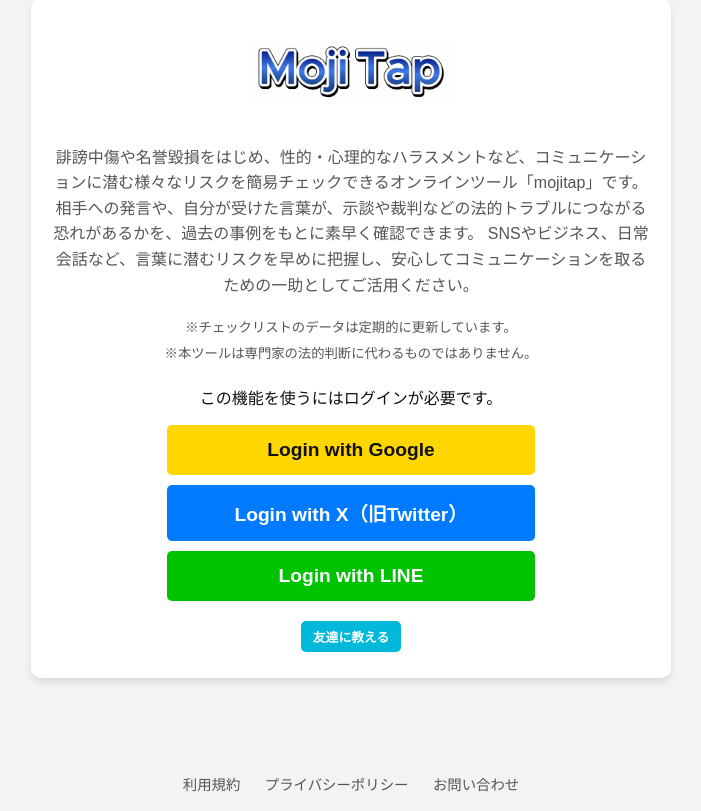
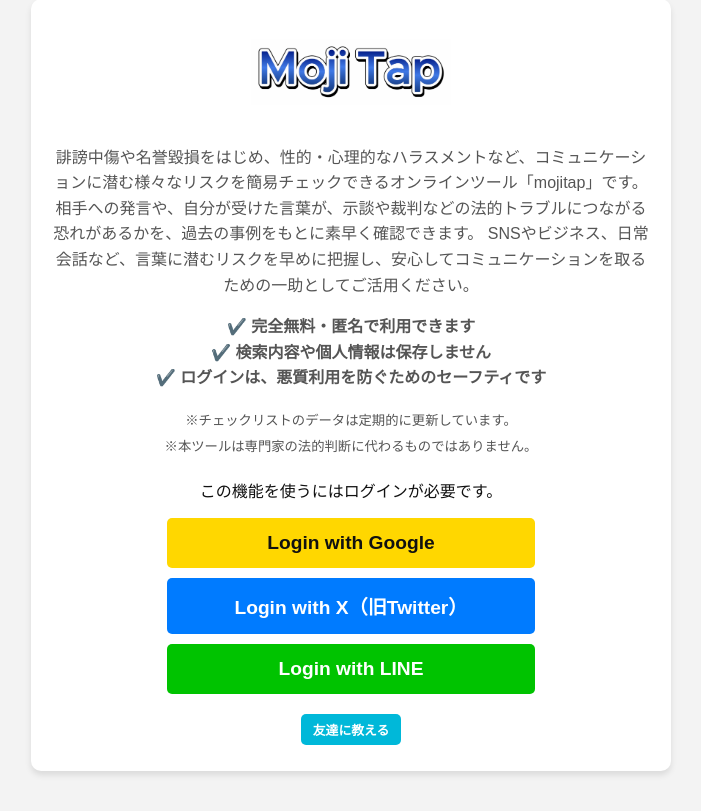
Before and after one commit to mojitap/flask_app, a Flask app: page / in a window 1280 px wide. Shown: the part 41-852 px from the top of the page, without its empty margins (289-990 px from the left). Run offline with Flask 3, Linux system fonts and the light colour scheme.

Commit message:
Update index.html

```diff
--- a/templates/index.html
+++ b/templates/index.html
@@ -265,6 +265,11 @@
         SNSやビジネス、日常会話など、言葉に潜むリスクを早めに把握し、安心してコミュニケーションを取るための一助としてご活用ください。
       </p>
       <p>
+        <strong>✔️ 完全無料・匿名で利用できます</strong><br>
+        <strong>✔️ 検索内容や個人情報は保存しません</strong><br>
+        <strong>✔️ ログインは、悪質利用を防ぐためのセーフティです</strong>
+      </p>
+      <p>
         <small>
           ※チェックリストのデータは定期的に更新しています。<br>
           ※本ツールは専門家の法的判断に代わるものではありません。
```
